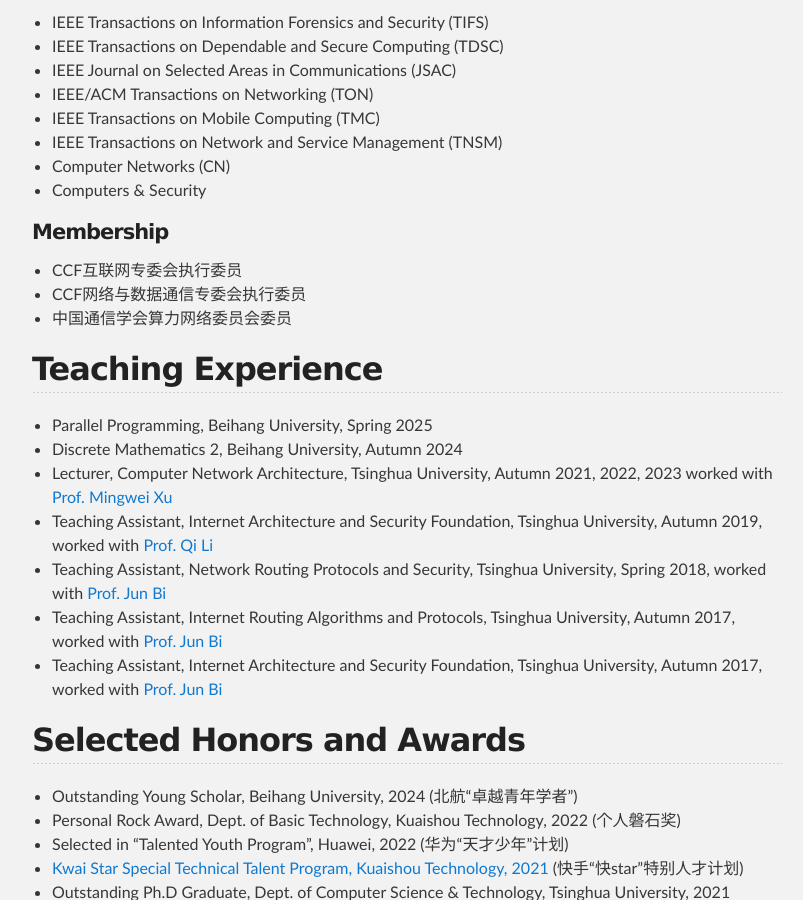
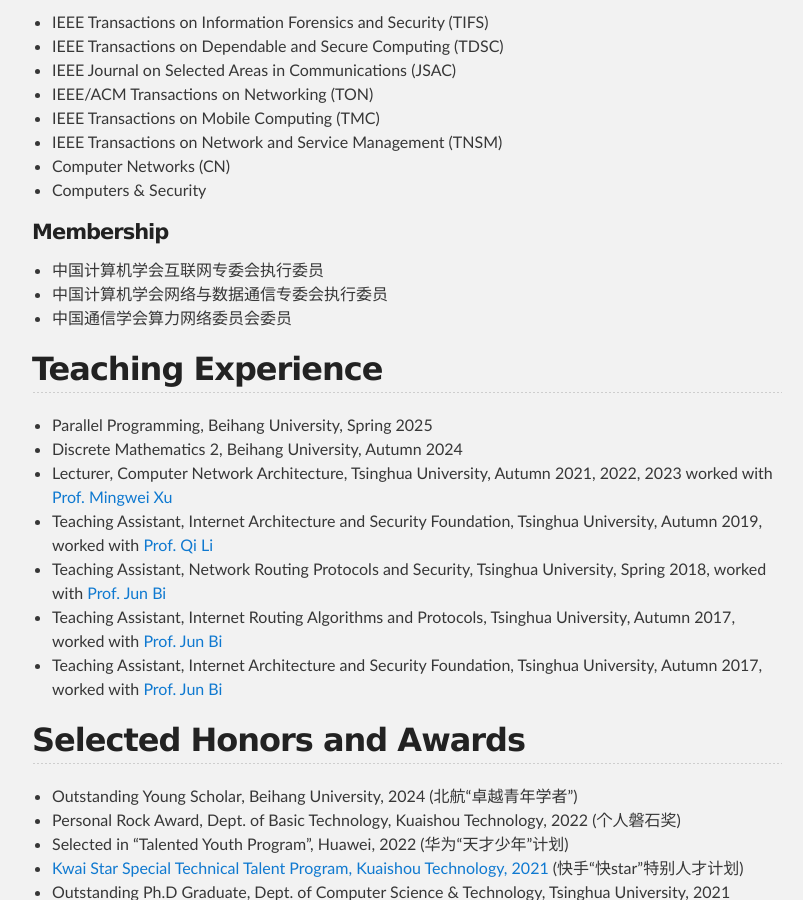
Before and after one commit to zhangmenghao/zhangmenghao.github.io, a Jekyll site: the page built from index.md, in a window 1280 px wide and 900 px high, scrolled down 6215 px. Shown: the whole window, without its empty margins (233-1036 px from the left). Built offline with Jekyll 4.4.1, drawn with Linux system fonts in a browser that asks for light colours.

Commit message:
Update Membership

```diff
--- a/index.md
+++ b/index.md
@@ -220,8 +220,8 @@
 * Computers & Security
 
 #### Membership
-* CCF互联网专委会执行委员
-* CCF网络与数据通信专委会执行委员
+* 中国计算机学会互联网专委会执行委员
+* 中国计算机学会网络与数据通信专委会执行委员
 * 中国通信学会算力网络委员会委员
 
 
```
